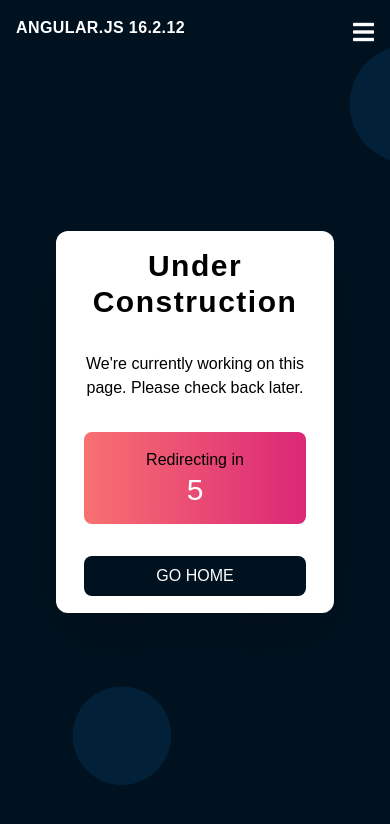
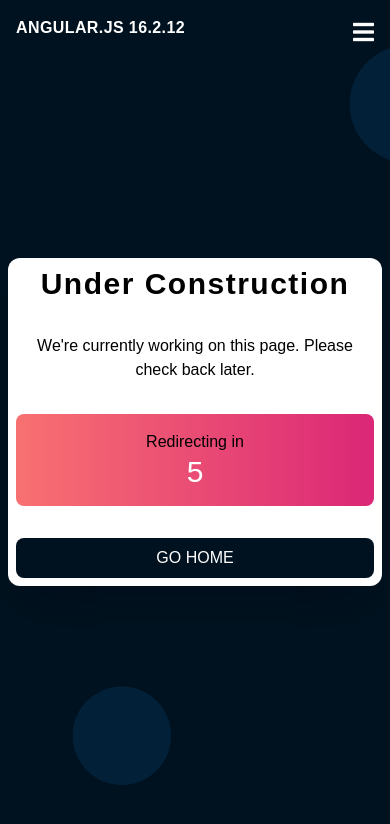
Before and after one commit to GeluHorotan/angular2-2performant, an Angular app: page /careers in a window 390 px wide. Shown: the top 824 px of the page. Built offline with nearby package versions, Linux system fonts and the light colour scheme; a web font is replaced by a local one.

Commit message:
fix: 404 page responsive height

```diff
--- a/src/app/not-found/not-found.component.html
+++ b/src/app/not-found/not-found.component.html
@@ -1,6 +1,6 @@
 <div class="flex justify-center h-full w-full items-center">
   <div
-    class="shadow-2xl bg-white p-7 w-full lg:w-1/2 h-1/2 rounded-xl flex items-center justify-center flex-col gap-8"
+    class="shadow-2xl bg-white p-2 md:p-7 w-full lg:w-1/2 h-max rounded-xl flex items-center justify-center flex-col gap-8"
   >
     <h1 class="text-3xl font-bold text-center">404 - Page Not Found</h1>
     <p class="text-center">
--- a/src/app/shared/layout/layout.component.html
+++ b/src/app/shared/layout/layout.component.html
@@ -1,4 +1,6 @@
 <app-header></app-header>
-<main class="px-14 py-10 w-full items-center justify-center h-screen">
+<main
+  class="px-2 sm:px-7 md:px-14 py-10 w-full items-center justify-center h-screen"
+>
   <ng-content></ng-content>
 </main>
--- a/src/app/under-construction/under-construction.component.html
+++ b/src/app/under-construction/under-construction.component.html
@@ -1,6 +1,6 @@
 <div class="flex justify-center h-full w-full items-center">
   <div
-    class="shadow-2xl bg-white p-7 w-full lg:w-1/2 h-1/2 rounded-xl flex items-center justify-center flex-col gap-8"
+    class="shadow-2xl bg-white p-2 md:p-7 w-full lg:w-1/2 h-max rounded-xl flex items-center justify-center flex-col gap-8"
   >
     <h1 class="text-3xl font-bold text-center">Under Construction</h1>
     <p class="text-center">
```
